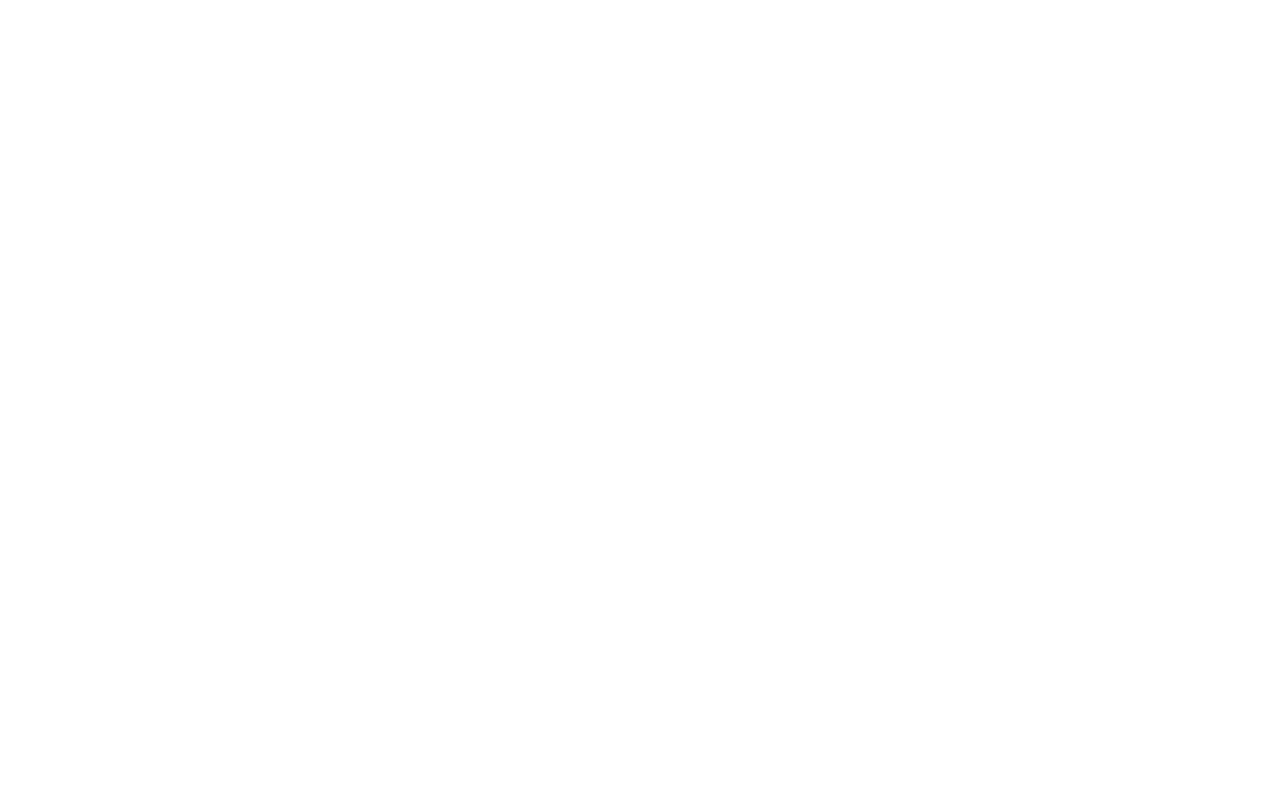
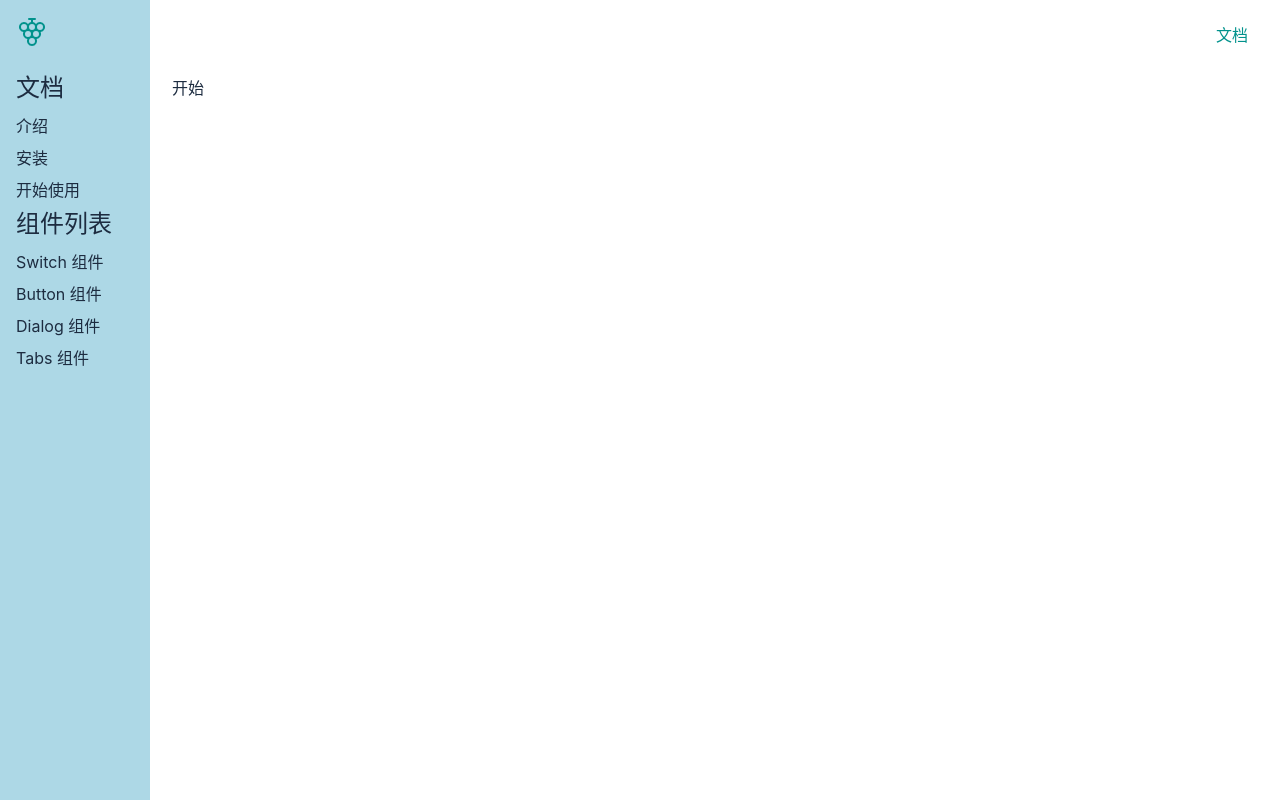
Before and after one commit to HHuangYQ/vue3-ui-Component-library, a Vue app: page /doc/get-started in a window 1280 px wide. Before the commit this address had no page. Built offline with nearby package versions, Linux system fonts and the light colour scheme.

Commit message:
创建路由

```diff
--- a/src/router.ts
+++ b/src/router.ts
@@ -6,6 +6,9 @@
 import DialogDemo from './components/DialogDemo.vue'
 import TabsDemo from './components/TabsDemo.vue'
 import DocDemo from './components/DocDemo.vue'
+import Intro from './views/Intro.vue'
+import GetStarted from './views/GetStarted.vue'
+import Install from './views/Install.vue'
 
 
 const history = createWebHistory()
@@ -15,6 +18,9 @@
         {path:'/', component: Home},
         {path: '/doc', component:Doc,children:[
             {path:'',component:DocDemo},
+            {path:'intro',component:Intro},
+            {path:'get-started',component:GetStarted},
+            {path:'Install',component:Install},
             {path:'switch',component:SwitchDemo},
             {path:'button',component:ButtonDemo},
             {path:'dialog',component:DialogDemo},
--- a/src/views/Doc.vue
+++ b/src/views/Doc.vue
@@ -3,6 +3,18 @@
         <Topnav toggleMenuButtonVisible class="nav"/>
         <div class="content">
             <aside v-if="menuVisible">
+            <h2>文档</h2>
+            <ol>
+                <li>
+                    <router-link to="/doc/intro">介绍</router-link>
+                </li>
+                 <li>
+                    <router-link to="/doc/install">安装</router-link>
+                </li>
+                 <li>
+                    <router-link to="/doc/get-started">开始使用</router-link>
+                </li>
+            </ol>
                 <h2>组件列表</h2>
                 <ol>
                     <li>
--- /dev/null
+++ b/src/views/GetStarted.vue
@@ -0,0 +1,5 @@
+<template>
+<div>
+   开始
+</div>
+</template>
--- /dev/null
+++ b/src/views/Install.vue
@@ -0,0 +1,5 @@
+<template>
+<div>
+    安装
+</div>
+</template>
--- /dev/null
+++ b/src/views/Intro.vue
@@ -0,0 +1,3 @@
+<template>
+intro
+</template>
```
